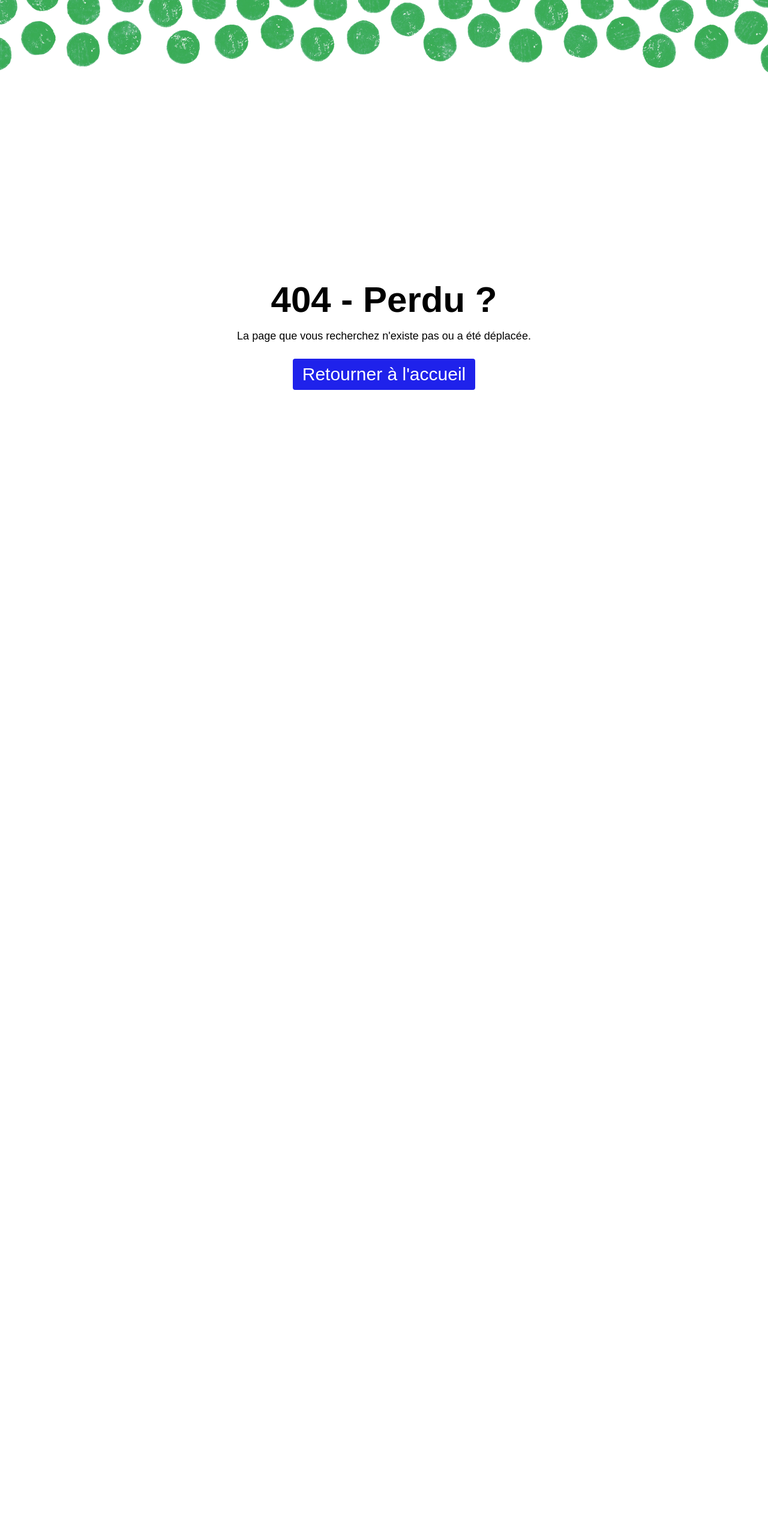
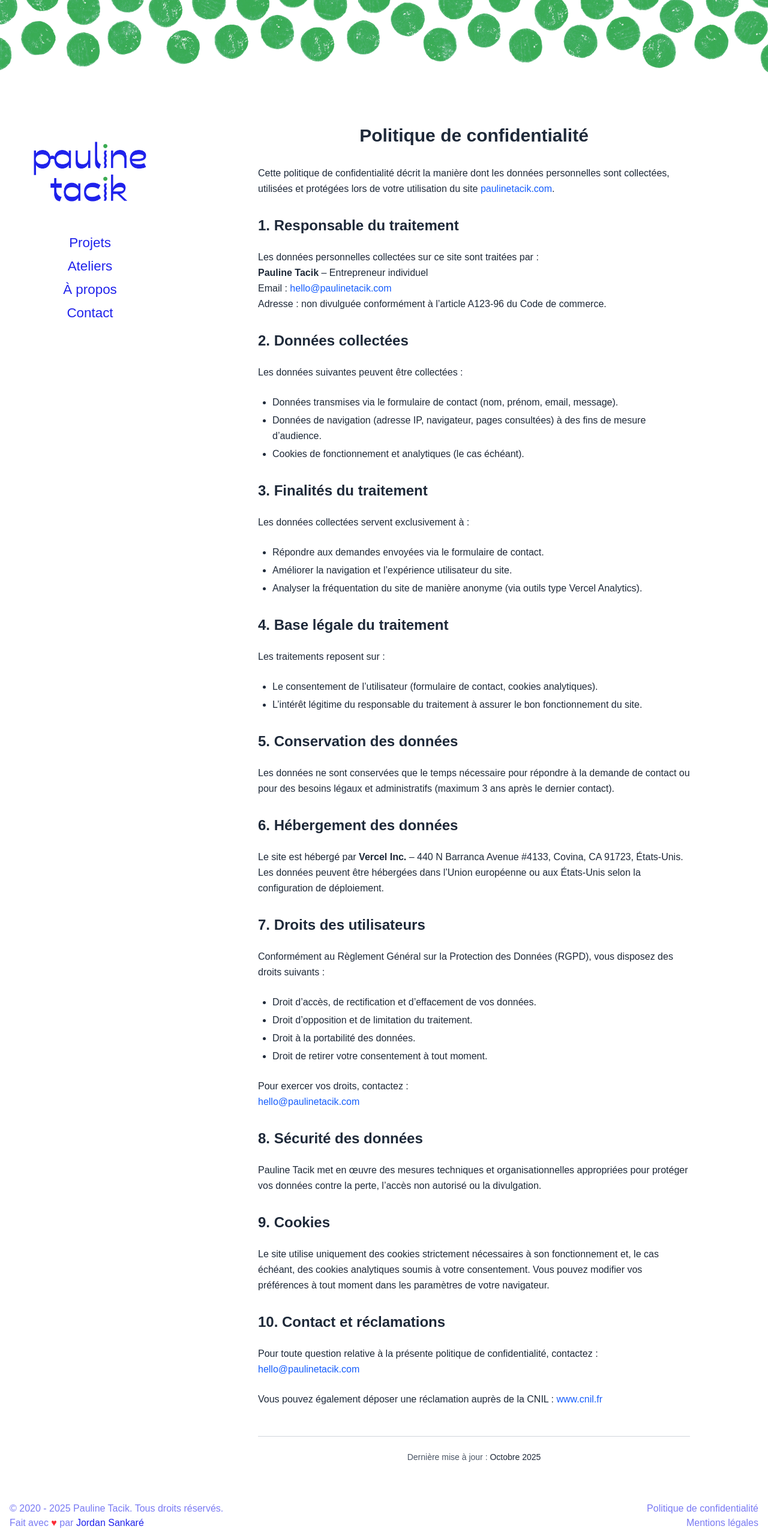
Before and after one commit to jsankare/pauline-tacik-graphic-design, a Next.js app: page /privacy-policy in a window 1280 px wide. Before the commit this address had no page. Shown: the top 2564 px of the page at 60% size. Before the commit the page ends 960 px from the top, so only its background shows below. Built offline with nearby package versions, Linux system fonts and the light colour scheme; a web font is replaced by a local one.

Commit message:
draft v1

```diff
--- a/src/app/about/page.jsx
+++ b/src/app/about/page.jsx
@@ -11,18 +11,17 @@ const AboutPage = () => {
     return (
         <div className="min-h-screen bg-white font-omnes-semicond">
             <div className="max-w-6xl mx-auto px-6 py-20">
-                {/* Top Section - Title and Introduction */}
-                <div className="mb-16">
-                    <H1 noMt color="text-primary" title="Pauline Tacik" align="text-left" />
-                    <p className="text-xl text-primary italic mb-8 font-omnes-semicond">
-                        Design graphique, illustration et gravure
-                    </p>
-                </div>
-
                 {/* Middle Section - Text & Illustration Side by Side */}
                 <div className="flex flex-col lg:flex-row items-center gap-12 mb-20">
                     {/* Left Column - Text */}
                     <div className="flex-1 space-y-6 text-lg leading-relaxed">
+                        {/* Top Section - Title and Introduction */}
+                        <div className="mb-10">
+                            <H1 noMt color="text-primary" title="Pauline Tacik" align="text-left" />
+                            <p className="text-xl text-primary italic mb-8 font-omnes-semicond">
+                                Design graphique, illustration et gravure
+                            </p>
+                        </div>
                         <p className="text-gray-900 font-omnes-semicond">
                             Diplômée d'un bachelor en Design graphique, options médias imprimés à l'École de Condé (Nancy)
                             après des études en stratégie de communication, je travaille en tant qu'indépendante depuis 2019.
@@ -47,7 +46,7 @@ const AboutPage = () => {
                     </div>
 
                     {/* Right Column - Illustration */}
-                    <div className="flex-1 w-full h-96 lg:h-[500px] relative group">
+                    <div className="flex-1 w-full h-96 lg:h-[600px] relative group">
                         <Image
                             src={Illustration}
                             alt="Pauline Tacik - Illustration personnelle"
--- /dev/null
+++ b/src/app/privacy-policy/page.jsx
@@ -0,0 +1,121 @@
+export default function Confidentialite() {
+    return (
+        <div className="max-w-3xl mx-auto px-6 py-12 text-gray-800 leading-relaxed">
+            <h1 className="text-3xl font-bold mb-8 text-center">Politique de confidentialité</h1>
+
+            <section className="space-y-6">
+                <p>
+                    Cette politique de confidentialité décrit la manière dont les données personnelles
+                    sont collectées, utilisées et protégées lors de votre utilisation du site{" "}
+                    <a href="https://paulinetacik.com" className="text-blue-600 hover:underline">
+                        paulinetacik.com
+                    </a>.
+                </p>
+
+                <h2 className="text-2xl font-semibold mt-8">1. Responsable du traitement</h2>
+                <p>
+                    Les données personnelles collectées sur ce site sont traitées par :
+                    <br />
+                    <b>Pauline Tacik</b> – Entrepreneur individuel <br />
+                    Email : <a href="mailto:hello@paulinetacik.com" className="text-blue-600 hover:underline">
+                    hello@paulinetacik.com
+                </a>
+                    <br />
+                    Adresse : non divulguée conformément à l’article A123-96 du Code de commerce.
+                </p>
+
+                <h2 className="text-2xl font-semibold mt-8">2. Données collectées</h2>
+                <p>
+                    Les données suivantes peuvent être collectées :
+                </p>
+                <ul className="list-disc pl-6 space-y-1">
+                    <li>Données transmises via le formulaire de contact (nom, prénom, email, message).</li>
+                    <li>Données de navigation (adresse IP, navigateur, pages consultées) à des fins de mesure d’audience.</li>
+                    <li>Cookies de fonctionnement et analytiques (le cas échéant).</li>
+                </ul>
+
+                <h2 className="text-2xl font-semibold mt-8">3. Finalités du traitement</h2>
+                <p>
+                    Les données collectées servent exclusivement à :
+                </p>
+                <ul className="list-disc pl-6 space-y-1">
+                    <li>Répondre aux demandes envoyées via le formulaire de contact.</li>
+                    <li>Améliorer la navigation et l’expérience utilisateur du site.</li>
+                    <li>Analyser la fréquentation du site de manière anonyme (via outils type Vercel Analytics).</li>
+                </ul>
+
+                <h2 className="text-2xl font-semibold mt-8">4. Base légale du traitement</h2>
+                <p>
+                    Les traitements reposent sur :
+                </p>
+                <ul className="list-disc pl-6 space-y-1">
+                    <li>Le consentement de l’utilisateur (formulaire de contact, cookies analytiques).</li>
+                    <li>L’intérêt légitime du responsable du traitement à assurer le bon fonctionnement du site.</li>
+                </ul>
+
+                <h2 className="text-2xl font-semibold mt-8">5. Conservation des données</h2>
+                <p>
+                    Les données ne sont conservées que le temps nécessaire pour répondre à la demande de contact
+                    ou pour des besoins légaux et administratifs (maximum 3 ans après le dernier contact).
+                </p>
+
+                <h2 className="text-2xl font-semibold mt-8">6. Hébergement des données</h2>
+                <p>
+                    Le site est hébergé par <b>Vercel Inc.</b> – 440 N Barranca Avenue #4133, Covina, CA 91723, États-Unis.
+                    <br />
+                    Les données peuvent être hébergées dans l’Union européenne ou aux États-Unis selon la configuration de déploiement.
+                </p>
+
+                <h2 className="text-2xl font-semibold mt-8">7. Droits des utilisateurs</h2>
+                <p>
+                    Conformément au Règlement Général sur la Protection des Données (RGPD), vous disposez des droits suivants :
+                </p>
+                <ul className="list-disc pl-6 space-y-1">
+                    <li>Droit d’accès, de rectification et d’effacement de vos données.</li>
+                    <li>Droit d’opposition et de limitation du traitement.</li>
+                    <li>Droit à la portabilité des données.</li>
+                    <li>Droit de retirer votre consentement à tout moment.</li>
+                </ul>
+                <p>
+                    Pour exercer vos droits, contactez :
+                    <br />
+                    <a href="mailto:hello@paulinetacik.com" className="text-blue-600 hover:underline">
+                        hello@paulinetacik.com
+                    </a>
+                </p>
+
+                <h2 className="text-2xl font-semibold mt-8">8. Sécurité des données</h2>
+                <p>
+                    Pauline Tacik met en œuvre des mesures techniques et organisationnelles appropriées
+                    pour protéger vos données contre la perte, l’accès non autorisé ou la divulgation.
+                </p>
+
+                <h2 className="text-2xl font-semibold mt-8">9. Cookies</h2>
+                <p>
+                    Le site utilise uniquement des cookies strictement nécessaires à son fonctionnement et,
+                    le cas échéant, des cookies analytiques soumis à votre consentement.
+                    Vous pouvez modifier vos préférences à tout moment dans les paramètres de votre navigateur.
+                </p>
+
+                <h2 className="text-2xl font-semibold mt-8">10. Contact et réclamations</h2>
+                <p>
+                    Pour toute question relative à la présente politique de confidentialité, contactez :
+                    <br />
+                    <a href="mailto:hello@paulinetacik.com" className="text-blue-600 hover:underline">
+                        hello@paulinetacik.com
+                    </a>
+                </p>
+                <p>
+                    Vous pouvez également déposer une réclamation auprès de la CNIL :{" "}
+                    <a href="https://www.cnil.fr/fr/plaintes" target="_blank" className="text-blue-600 hover:underline">
+                        www.cnil.fr
+                    </a>
+                </p>
+
+                <div className="mt-12 border-t border-gray-300 pt-6 text-sm text-gray-600 text-center">
+                    <p>Dernière mise à jour : <span className="font-medium text-gray-800">Octobre 2025</span></p>
+                </div>
+            </section>
+        </div>
+    )
+}
```
